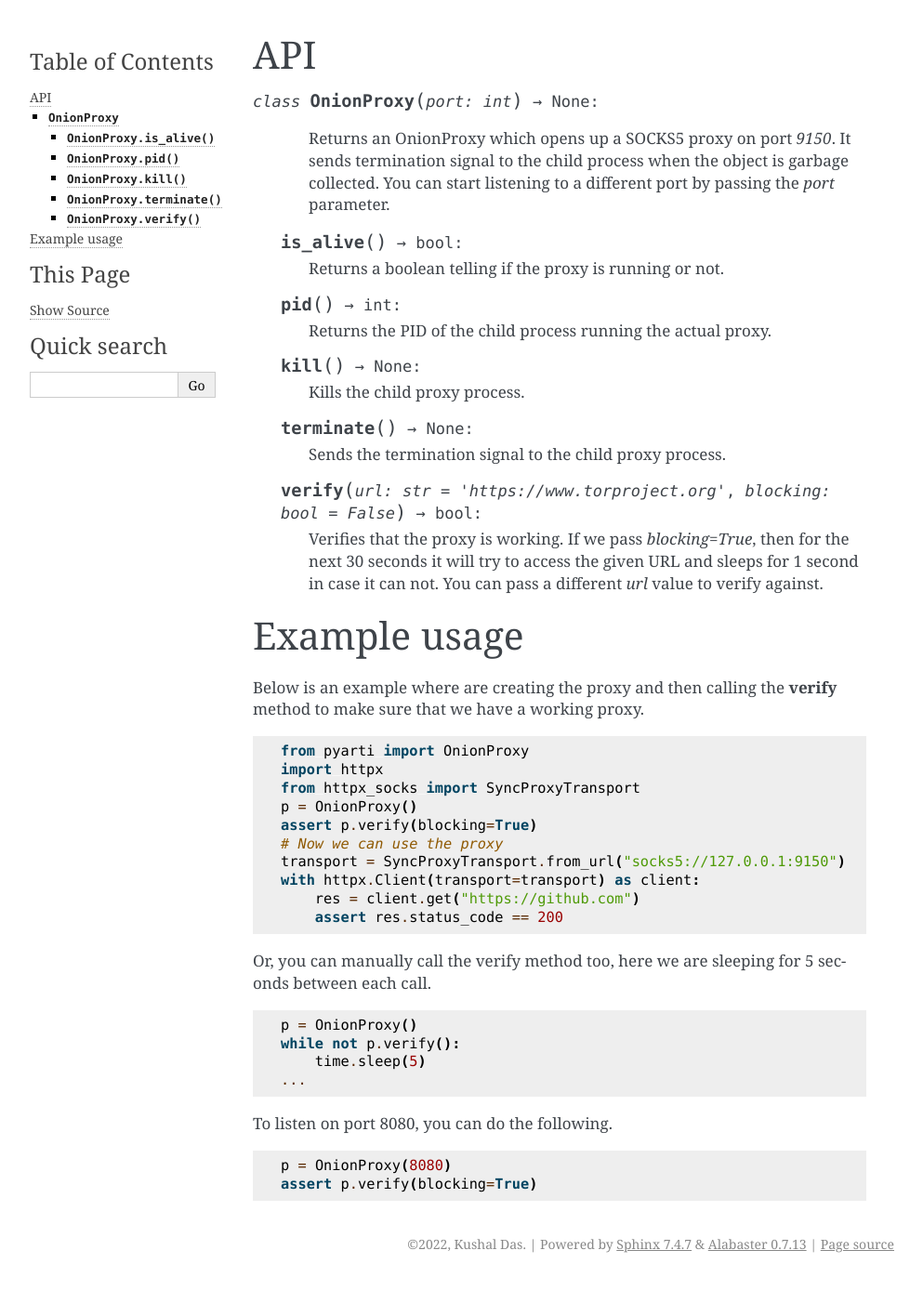
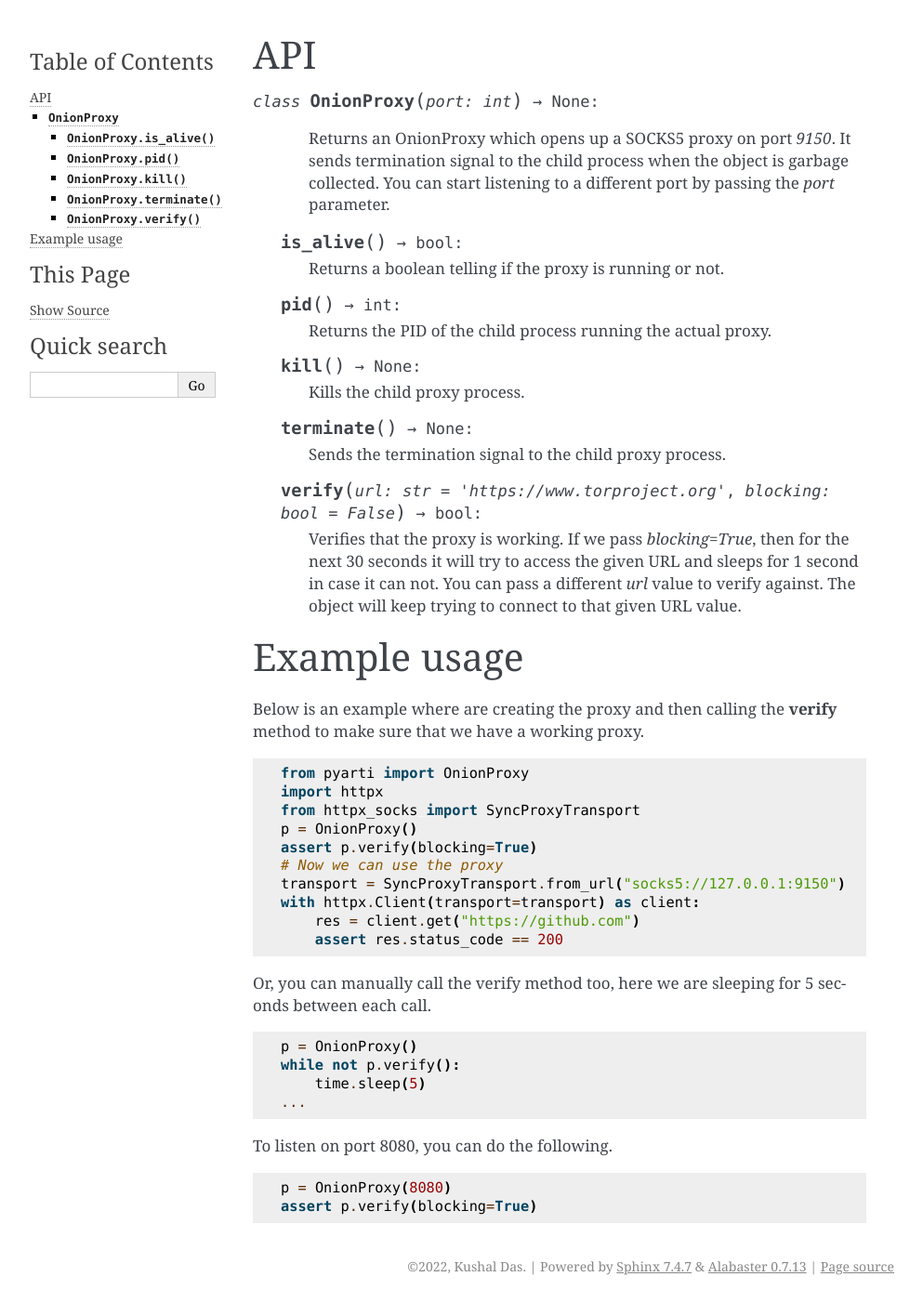
Before and after one commit to kushaldas/pyarti, a Sphinx documentation site: the page built from docs/api.rst, in a window 1280 px wide. Shown: the whole page at 93% size, without its empty margins (148-1141 px from the left). Built offline with Sphinx 7.4.7, drawn with Linux system fonts in a browser that asks for light colours; before the commit the page ends 1378 px from its top, so only the background shows below that.

```diff
--- a/docs/api.rst
+++ b/docs/api.rst
@@ -27,7 +27,7 @@ API
 
         Verifies that the proxy is working. If we pass `blocking=True`, then for the next 30 seconds it will
         try to access the given URL and sleeps for 1 second in case it can not.
-        You can pass a different `url` value to verify against.
+        You can pass a different `url` value to verify against. The object will keep trying to connect to that given URL value.
 
 
 Example usage
--- a/pyproject.toml
+++ b/pyproject.toml
@@ -26,7 +26,6 @@ dependencies = [
     "pexpect"
 ]
 
-
 [project.urls]
 "Homepage" = "https://github.com/kushaldas/pyarti"
 "Bug Tracker" = "https://github.com/kushaldas/pyarti/issues"
```
Also changed, not shown: 1 other file.
